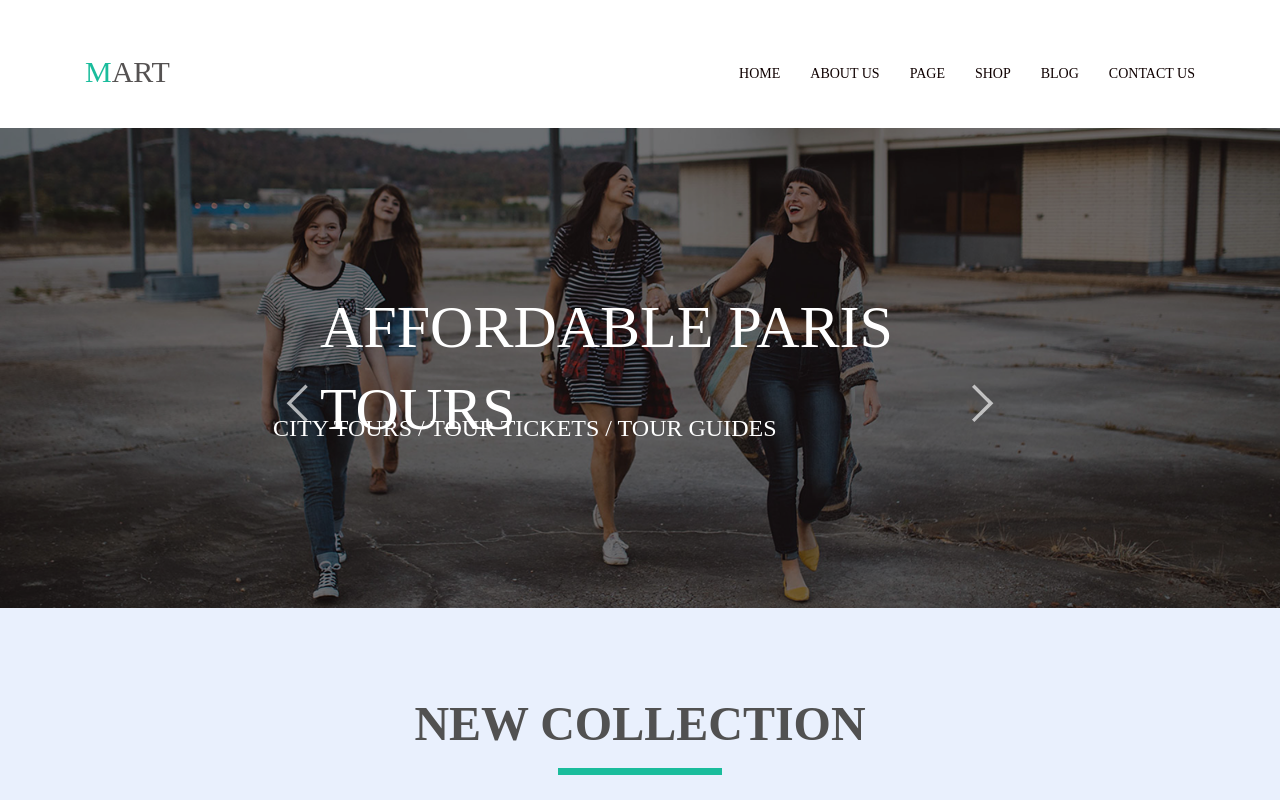
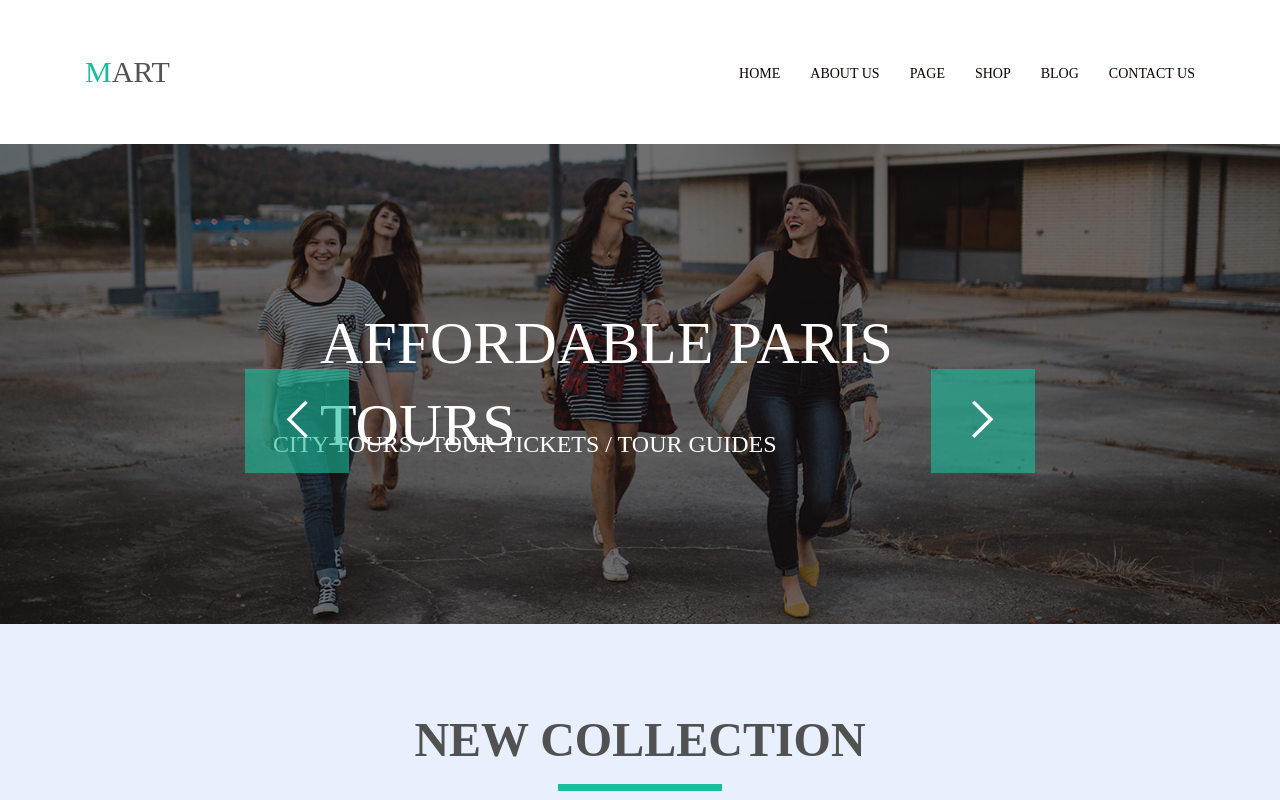
Before and after one commit to alexanderqwer/goithw, a plain HTML site: page module-05/index.html in a window 1280 px wide. Shown: the top 800 px of the page. Drawn offline with Linux system fonts and the light colour scheme.

Commit message:
rework02

```diff
--- a/module-05/index.html
+++ b/module-05/index.html
@@ -10,7 +10,7 @@
 </head>
 <body>
     <header>
-        <nav class="menu-section">
+        <nav class="menu-section clearfix">
             <a class="logo clearfix" href="#">Mart</a>
             <ul class="menu clearfix">
                 <li class="menu-item"><a class="menu-link" href="#">Contact Us</a></li>
--- a/module-05/style.css
+++ b/module-05/style.css
@@ -83,12 +83,12 @@ body {
     height: 104px;
     border: none;
     z-index: 5;
-    opacity: 0.651;
     top: 225px;
-    background-color: rgba(0, 0, 0, 0);
+    background-color: rgba(26, 188, 156, .6);
+
 }
 .slaider-key:hover {
-    background-color: rgb(26, 188, 156);
+    background-color: rgba(26, 188, 156, 1);
 }
 .slaider-key-previous {
     left: 245px;
@@ -229,11 +229,13 @@ li:hover .fon3 {
     left: 10px;
     bottom: 10px;
     right: 10px;
+    opacity: 0;
 
 }
 
 .menu-item-coll:hover .overlay {
     background-color: rgba(141, 133, 133, 0.7);
+    opacity: 1;
 }
 .overlay-icon {
     position: absolute;
```
